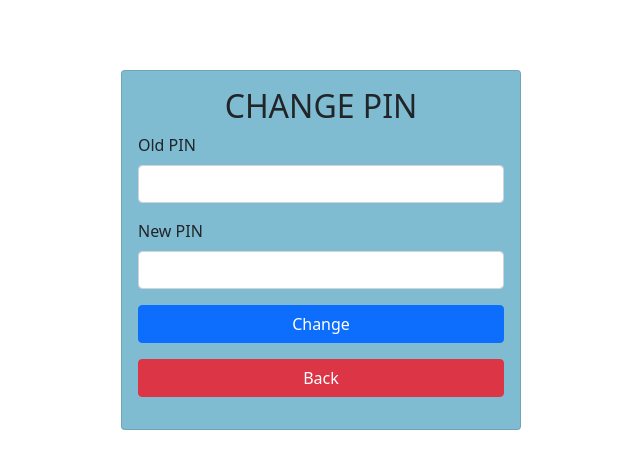
After one commit to Aryaashari/simple-php-mvc-setup, a PHP site: template app/view/wallet/change-pin.php in a window 1280 px wide. The commit adds this page. Shown: the top 469 px of the page, without its empty margins (319-959 px from the left). Run offline with PHP 8.4, Linux system fonts and the light colour scheme; the template is opened without the code that fills it, so the values that code supplies are empty.

Commit message:
create view change pin, create wallet controller, add change pin to route:

```diff
--- a/app/view/home.php
+++ b/app/view/home.php
@@ -206,7 +206,7 @@
                 <div class="modal-body">
                     <a href="/password/change" class="btn btn-primary w-100 mb-3">Change Password</a>
                     <a href="/password/forgot" class="btn btn-primary w-100 mb-3">Forgot Password</a>
-                    <a href="#" class="btn btn-primary w-100">Change PIN Number</a>
+                    <a href="/users/wallet/pin/change" class="btn btn-primary w-100">Change PIN Number</a>
                 </div>
                 <div class="modal-footer">
                     <button type="button" class="btn btn-secondary" data-bs-dismiss="modal">Close</button>
--- /dev/null
+++ b/app/view/wallet/change-pin.php
@@ -0,0 +1,69 @@
+<!DOCTYPE html>
+<html lang="en">
+<head>
+    <meta charset="UTF-8">
+    <meta http-equiv="X-UA-Compatible" content="IE=edge">
+    <meta name="viewport" content="width=device-width, initial-scale=1.0">
+
+    <!-- Bootstrap CSS -->
+    <link href="https://cdn.jsdelivr.net/npm/bootstrap@5.0.2/dist/css/bootstrap.min.css" rel="stylesheet" integrity="sha384-EVSTQN3/azprG1Anm3QDgpJLIm9Nao0Yz1ztcQTwFspd3yD65VohhpuuCOmLASjC" crossorigin="anonymous">
+
+    <style>
+        .card {
+            background-color: #7FBCD2;
+            margin: 70px auto;
+        }
+
+        @media (min-width: 767px) {
+            .card {
+                width: 400px;
+            }
+        }
+
+    </style>
+
+    <title>EWallet - Change PIN</title>
+</head>
+<body>
+
+    <div class="container">
+        <div class="card">
+            <div class="card-body">
+                <div class="card-title text-center fw-bold">
+                    <h1 class="fs-2">CHANGE PIN</h1>
+                </div>
+                <form action="#">
+
+                    <div class="mb-3">
+                        <label for="oldPin" class="form-label">Old PIN</label>
+                        <input type="text" class="form-control" name="oldPin" id="oldPin">
+                    </div>
+
+                    <div class="mb-3">
+                        <label for="newPin" class="form-label">New PIN</label>
+                        <input type="text" class="form-control" name="newPin" id="newPin">
+                    </div>
+
+                    <button class="mb-3 btn btn-primary w-100" type="submit">Change</button>
+                    <a href="/" class="mb-3 btn btn-danger w-100">Back</a>
+
+                </form>
+            </div>
+        </div>
+    </div>
+
+    <!-- Bootstrap JS -->
+    <script src="https://cdn.jsdelivr.net/npm/bootstrap@5.0.2/dist/js/bootstrap.bundle.min.js" integrity="sha384-MrcW6ZMFYlzcLA8Nl+NtUVF0sA7MsXsP1UyJoMp4YLEuNSfAP+JcXn/tWtIaxVXM" crossorigin="anonymous"></script>
+
+    <!-- Sweetalert -->
+    <script src="https://unpkg.com/sweetalert/dist/sweetalert.min.js"></script>
+
+    <?php if(false) : ?>
+        <script>
+
+            swal('Hallo');
+        </script>
+    <?php endif; ?>
+
+</body>
+</html>
--- a/public/index.php
+++ b/public/index.php
@@ -6,6 +6,7 @@ use Ewallet\App\Route;
 use Ewallet\Controller\HomeController;
 use Ewallet\Controller\AuthController;
 use Ewallet\Controller\UserController;
+use Ewallet\Controller\WalletController;
 
 Route::get("/", HomeController::class, "index", []);
 
@@ -19,5 +20,8 @@ Route::get("/password/reset", AuthController::class, "resetPasswordView", []);
 // User
 Route::get('/users/profile', UserController::class, "profile", []);
 
+// Wallet
+Route::get('/users/wallet/pin/change', WalletController::class, "changePinView", []);
+
 
 Route::run();
```
Also changed, not shown: app/controller/WalletController.php (added, +15 -0 lines).
